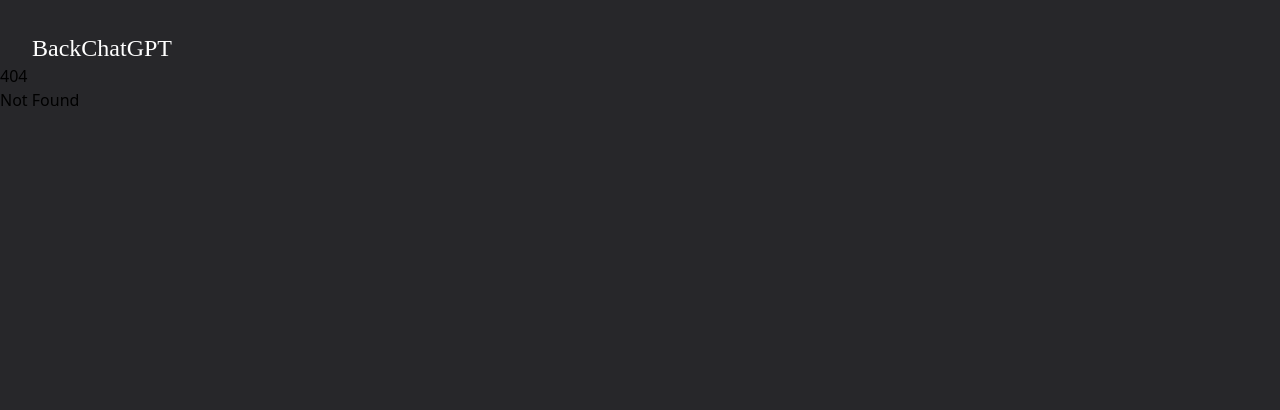
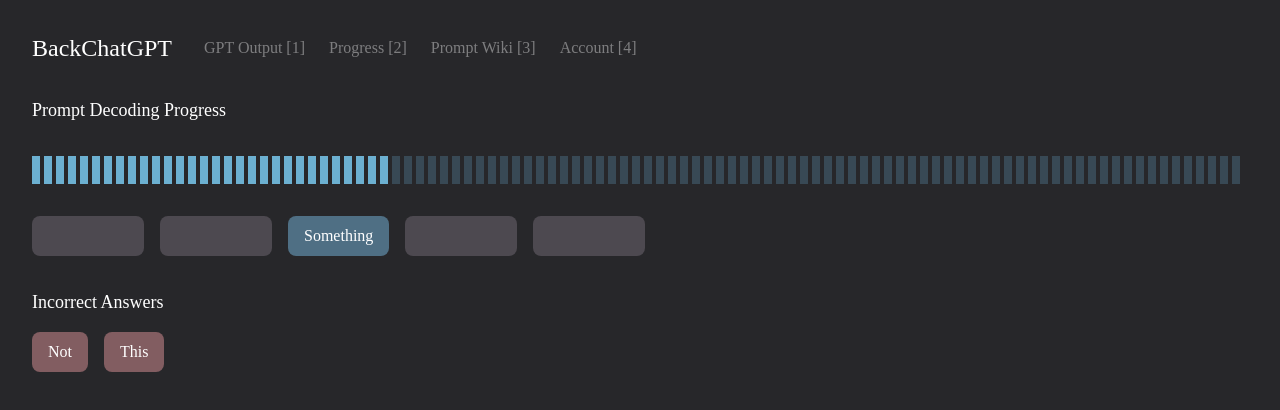
Before and after one commit to weblab-class/BackChatGPT, a SvelteKit app: page /progress in a window 1280 px wide. Before the commit this address had no page. Shown: the top 410 px of the page. Built offline with nearby package versions, Linux system fonts and the light colour scheme.

Commit message:
Made progress on the progress bar and output pages
Co-authored-by: Banjo <therealnalm@users.noreply.github.com>

```diff
--- /dev/null
+++ b/src/lib/components/ProgressBar.svelte
@@ -0,0 +1,49 @@
+<script lang="ts">
+    import { onMount } from "svelte";
+
+
+    export let currentValue: number
+    export let endValue: number
+
+    let totalWidth: number
+    let segmentWidth = 8
+
+    let totalSegments: number
+    let filledSegments: number
+    let remainingSegments: number
+
+    function calculateProgress(currentValue: number) {
+        console.log(totalWidth)
+        totalSegments = Math.round(totalWidth / (segmentWidth + 4))
+
+        let percentComplete = currentValue / endValue
+
+        filledSegments = Math.round(percentComplete * totalSegments)
+        remainingSegments = totalSegments - filledSegments
+
+        console.log(filledSegments)
+    }
+
+    onMount(() => {
+        calculateProgress(currentValue)
+    })
+
+    $: {
+        if (isFinite(totalWidth)) {
+            calculateProgress(currentValue)
+        }
+    }
+
+
+</script>
+
+<div class="pl-8 pr-8">
+    <div bind:clientWidth={totalWidth} class="flex gap-1 w-full h-7">
+        {#each Array(filledSegments) as _}
+            <div class="bg-sky-300 h-full opacity-80" style="width: {segmentWidth}px;"/>
+        {/each}
+        {#each Array(remainingSegments) as _}
+            <div class="bg-sky-300 h-full opacity-20" style="width: {segmentWidth}px;"/>
+        {/each}
+    </div>
+</div>
--- /dev/null
+++ b/src/lib/components/SearchButton.svelte
@@ -0,0 +1,8 @@
+<div>
+    <svg xmlns="http://www.w3.org/2000/svg" fill="none" viewBox="0 0 24 24" stroke-width="1.5" stroke="currentColor" class="w-6 h-6">
+        <path stroke-linecap="round" stroke-linejoin="round" d="M21 21l-5.197-5.197m0 0A7.5 7.5 0 105.196 5.196a7.5 7.5 0 0010.607 10.607z" />
+    </svg>
+
+    <p>Search...</p>
+    <p></p>
+</div>
--- /dev/null
+++ b/src/lib/components/WordBlock.svelte
@@ -0,0 +1,23 @@
+<script lang="ts">
+    export let style: "placeholder" | "correct" | "wrong"
+
+    let backgroundColor: string
+
+    $: {
+        if (style === 'placeholder') {
+            backgroundColor = '#4D4950'
+        } else if (style === 'correct') {
+            backgroundColor = '#4F6F84'
+        } else if (style === 'wrong') {
+            backgroundColor = '#825D61'
+        }
+    }
+</script>
+
+<div class="flex pl-4 pr-4 h-10 items-center text-white font-mono rounded-lg" style="background-color: {backgroundColor};">
+    {#if style === 'placeholder'}
+        <div class="w-20"/>
+    {:else}
+        <slot />
+    {/if}
+</div>
--- a/src/routes/+layout.svelte
+++ b/src/routes/+layout.svelte
@@ -2,7 +2,13 @@
     import "../app.css";
 </script>
 
-<h1 class="text-white font-mono text-2xl pl-8 pt-8">BackChatGPT</h1>
+<div class="flex text-white font-mono items-center mt-8">
+    <a class="text-2xl pl-8 pr-8" href="/">BackChatGPT</a>
+    <a class="text-md opacity-40 pr-6" href="/output">GPT Output [1]</a>
+    <a class="text-md opacity-40 pr-6" href="/progress">Progress [2]</a>
+    <a class="text-md opacity-40 pr-6" href="/wiki">Prompt Wiki [3]</a>
+    <a class="text-md opacity-40 pr-6" href="/account">Account [4]</a>
+</div>
 
 <slot />
 
--- a/src/routes/+page.svelte
+++ b/src/routes/+page.svelte
@@ -1,5 +1,6 @@
 <script lang="ts">
     import TerminalOutput from "$lib/components/TerminalOutput.svelte";
+    // @ts-ignore
     import type { TerminalOutputObject } from "$lib/components/TerminalOutput.svelte"
      // The current value of the terminal entry
     let currentTerminalValue: string
--- /dev/null
+++ b/src/routes/output/+page.svelte
@@ -0,0 +1,28 @@
+<!-- This is an HTML Comment -->
+<script>
+    // This is a javascript comment
+    let ai_output = "This is my chat gpt output"
+    import '../../app.css';
+</script>
+
+
+
+<p>Output</p>
+
+<h1 class='font-mono text-sm text-white pl-8'>Can you backtrack and deduce the ChatGPT prompt?</h1>
+    <div>
+        <h2> $ {ai_output} </h2>
+    </div>
+
+
+<style>
+    div {
+        width: 90%;
+        padding-left: 3%;
+        border: 2%;
+        margin: 32;
+        background-color: black;
+        color: white;
+        font: mono;
+    }
+</style>
--- /dev/null
+++ b/src/routes/progress/+page.svelte
@@ -0,0 +1,27 @@
+<script>
+    import ProgressBar from "$lib/components/ProgressBar.svelte";
+    import WordBlock from "$lib/components/WordBlock.svelte";
+
+    let currentValue = 3
+</script>
+
+
+
+<h1 class="text-white font-mono text-lg p-8">Prompt Decoding Progress</h1>
+
+<ProgressBar currentValue={currentValue} endValue={10} />
+
+<div class="flex gap-4 pt-8 pl-8">
+<WordBlock style={'placeholder'} />
+<WordBlock style={'placeholder'} />
+<WordBlock style={'correct'}>Something</WordBlock>
+<WordBlock style={'placeholder'} />
+<WordBlock style={'placeholder'} />
+</div>
+
+<h2 class="text-white font-mono text-lg pl-8 pt-8">Incorrect Answers</h2>
+
+<div class="flex gap-4 pt-4 pl-8">
+    <WordBlock style={'wrong'}>Not</WordBlock>
+    <WordBlock style={'wrong'}>This</WordBlock>
+</div>
```
Also changed, not shown: package.json (+7 -1 lines), src/routes/account/+page.svelte (added), src/routes/wiki/+page.svelte (added), 1 other file (tests, documents, lock files or other folders).
